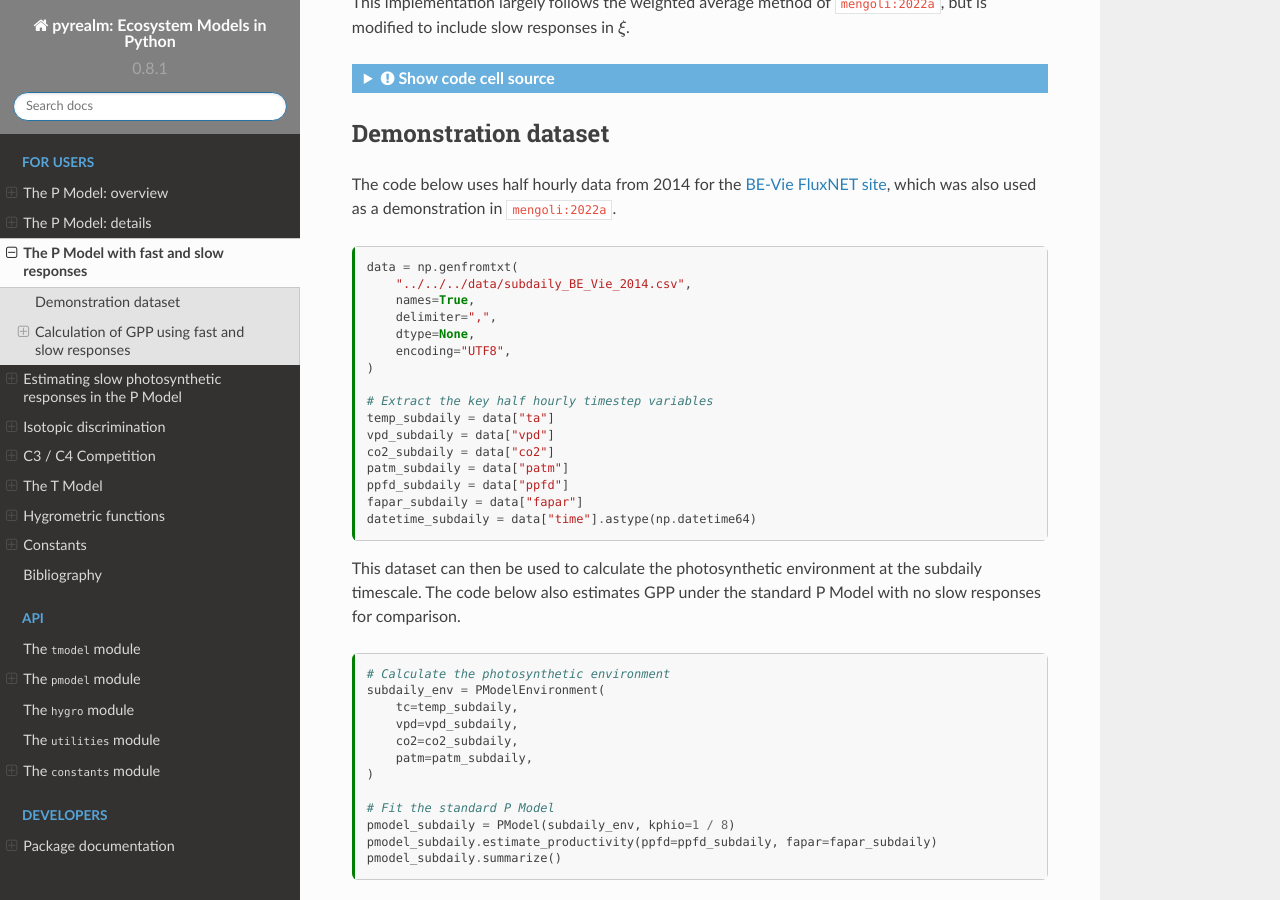
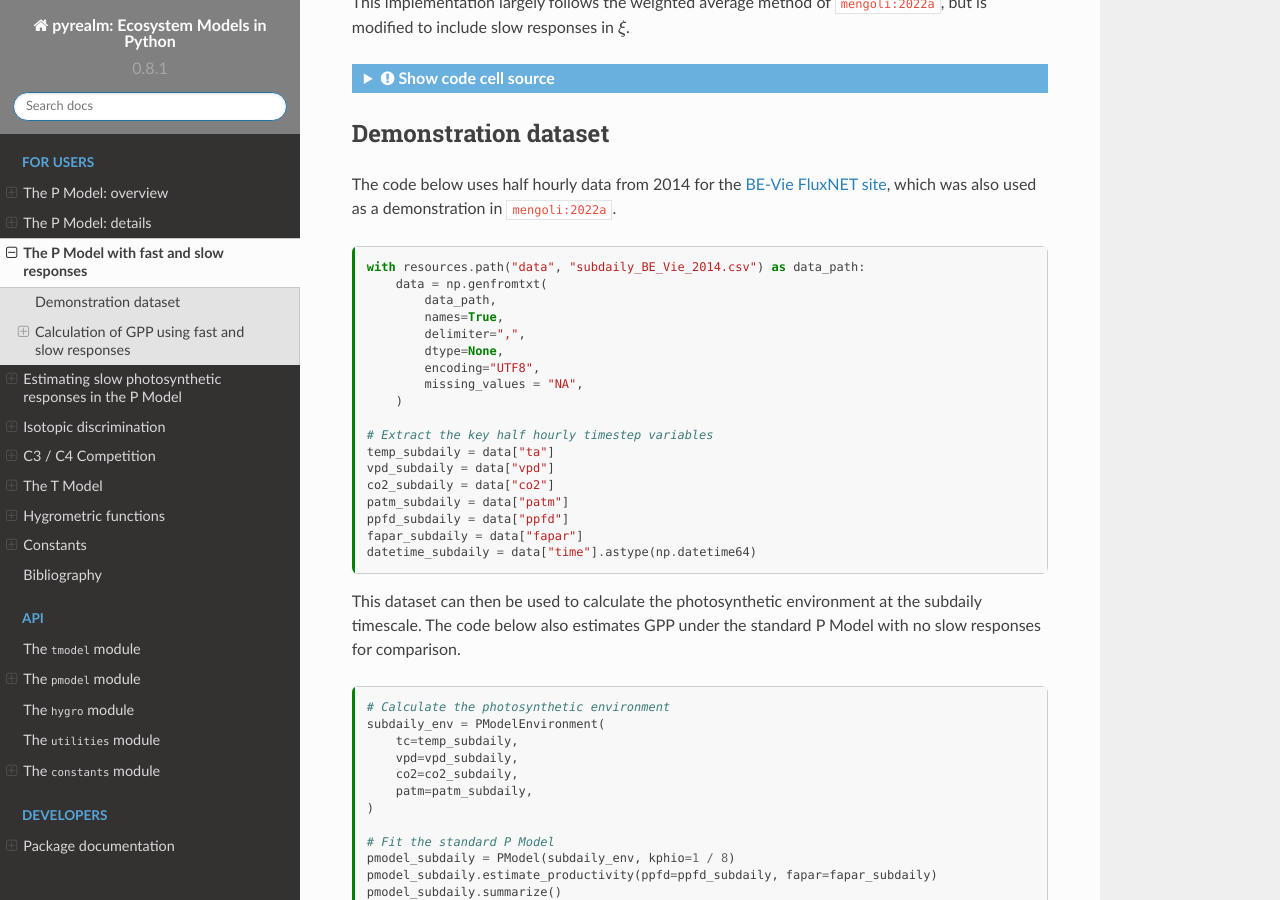
Before and after one commit to ImperialCollegeLondon/pyrealm, a Sphinx documentation site: the page built from docs/source/pmodel/subdaily.md, in a window 1280 px wide and 900 px high, scrolled down 1118 px. Built offline with Sphinx 7.4.7 and the Read the Docs theme 2.0.0, drawn with Linux system fonts in a browser that asks for light colours; cross-references to code outside the pages are shown as plain code.

Commit message:
Updating subdaily user doc for datafile update

````diff
--- a/docs/source/pmodel/subdaily.md
+++ b/docs/source/pmodel/subdaily.md
@@ -11,6 +11,8 @@ kernelspec:
   language: python
   name: pyrealm_python3
 ---
+
+
 
 # The P Model with fast and slow responses
 
@@ -65,8 +67,10 @@ The approach has the following steps:
 This implementation largely follows the weighted average method of
 {cite:t}`mengoli:2022a`, but is modified to include slow responses in $\xi$.
 
-```{code-cell}
+```{code-cell} ipython3
 :tags: [hide-input]
+
+from importlib import resources
 
 import numpy as np
 from matplotlib import pyplot as plt
@@ -88,14 +92,16 @@ The code below uses half hourly data from 2014 for the [BE-Vie FluxNET
 site](https://fluxnet.org/doi/FLUXNET2015/BE-Vie), which was also used as a
 demonstration in {cite:t}`mengoli:2022a`.
 
-```{code-cell}
-data = np.genfromtxt(
-    "../../../data/subdaily_BE_Vie_2014.csv",
-    names=True,
-    delimiter=",",
-    dtype=None,
-    encoding="UTF8",
-)
+```{code-cell} ipython3
+with resources.path("data", "subdaily_BE_Vie_2014.csv") as data_path:
+    data = np.genfromtxt(
+        data_path,
+        names=True,
+        delimiter=",",
+        dtype=None,
+        encoding="UTF8",
+        missing_values = "NA",
+    )
 
 # Extract the key half hourly timestep variables
 temp_subdaily = data["ta"]
@@ -111,7 +117,7 @@ This dataset can then be used to calculate the photosynthetic environment at the
 subdaily timescale. The code below also estimates GPP under the standard P Model with no
 slow responses for comparison.
 
-```{code-cell}
+```{code-cell} ipython3
 # Calculate the photosynthetic environment
 subdaily_env = PModelEnvironment(
     tc=temp_subdaily,
@@ -137,7 +143,7 @@ best to sample those conditions. Typically those might be the observed environme
 conditions at the observation closest to noon, or the mean environmental conditions in a
 window around noon.
 
-```{code-cell}
+```{code-cell} ipython3
 # Create the fast slow scaler
 fsscaler = FastSlowScaler(datetime_subdaily)
 
@@ -156,7 +162,7 @@ pmodel_fastslow = FastSlowPModel(
 )
 ```
 
-```{code-cell}
+```{code-cell} ipython3
 :tags: [hide-input]
 
 idx = np.arange(48 * 120, 48 * 130)
@@ -182,7 +188,7 @@ The daily average conditions during the acclimation window can be sampled and us
 inputs to the standard P Model to calculate the optimal behaviour of plants under those
 conditions.
 
-```{code-cell}
+```{code-cell} ipython3
 # Get the daily acclimation conditions for the forcing variables
 temp_acclim = fsscaler.get_daily_means(temp_subdaily)
 co2_acclim = fsscaler.get_daily_means(co2_subdaily)
@@ -213,7 +219,7 @@ temperatures so $J_{max}$ and $V_{cmax}$ must first be standardised to expected
 at 25°C. This is acheived by multiplying by the reciprocal of the exponential part of
 the Arrhenius equation ($h^{-1}$ in {cite}`mengoli:2022a`).
 
-```{code-cell}
+```{code-cell} ipython3
 # Are these any of the existing values in the constants?
 ha_vcmax25 = 65330
 ha_jmax25 = 43900
@@ -228,7 +234,7 @@ jmax25_acclim = pmodel_acclim.jmax * (1 / calc_ftemp_arrh(tk_acclim, ha_jmax25))
 The memory effect can now be applied to the three parameters with slow
 responses to calculate realised values, here using the default 15 day window.
 
-```{code-cell}
+```{code-cell} ipython3
 # Calculation of memory effect in xi, vcmax25 and jmax25
 xi_real = memory_effect(pmodel_acclim.optchi.xi, alpha=1 / 15)
 vcmax25_real = memory_effect(vcmax25_acclim, alpha=1 / 15)
@@ -239,7 +245,7 @@ The plots below show the instantaneously acclimated values for  $J_{max25}$,
 $V_{cmax25}$ and $\xi$ in grey along with the realised slow reponses.
 applied.
 
-```{code-cell}
+```{code-cell} ipython3
 :tags: [hide-input]
 
 fig, axes = plt.subplots(1, 3, figsize=(16, 5))
@@ -273,7 +279,7 @@ temperature at fast scales:
 * These values are adjusted to the actual half hourly temperatures to give the fast responses
   of $J_{max}$ and $V_{cmax}$.
 
-```{code-cell}
+```{code-cell} ipython3
 tk_subdaily = subdaily_env.tc + pmodel_subdaily.const.k_CtoK
 
 # Fill the realised jmax and vcmax from subdaily to daily
@@ -293,7 +299,7 @@ $\Gamma^\ast$ with the realised slow responses of $\xi$. The original implementa
 $\Gamma^{\ast}$ and $c_a$, interpolated to the subdaily timescale and the actual
 subdaily variation in VPD.
 
-```{code-cell}
+```{code-cell} ipython3
 # Interpolate xi to subdaily scale
 xi_subdaily = fsscaler.fill_daily_to_subdaily(xi_real)
 
@@ -310,7 +316,7 @@ Model, where $c_i$ includes the slow responses of $\xi$ and $V_{cmax}$ and $J_{m
 include the slow responses of $V_{cmax25}$ and $J_{max25}$ and fast responses to
 temperature.
 
-```{code-cell}
+```{code-cell} ipython3
 # Calculate Ac
 Ac_subdaily = (
     vcmax_subdaily
@@ -337,3 +343,7 @@ GPP_subdaily = np.minimum(Ac_subdaily, Aj_subdaily)
 diff = GPP_subdaily - pmodel_fastslow.gpp
 print(np.nanmin(diff), np.nanmax(diff))
 ```
+
+```{code-cell} ipython3
+
+```
````
